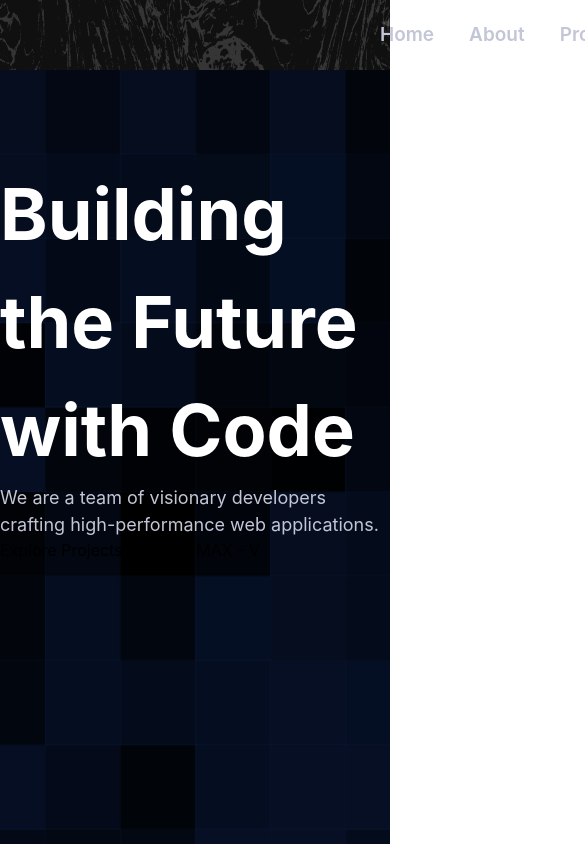
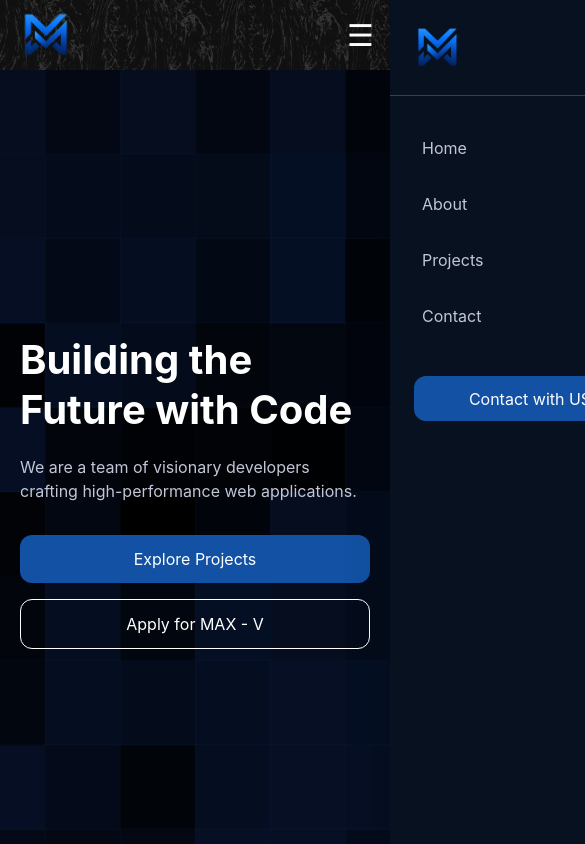
Before and after one commit to kamilov1701/MAX_V_uz, a React (Vite) app: page / in a window 390 px wide. Shown: the top 844 px of the page, 585 px wide, since content can reach past the window. Built offline with nearby package versions, Linux system fonts and the light colour scheme.

Commit message:
Navbar on responsive style

```diff
--- a/src/Components/Navbar.jsx
+++ b/src/Components/Navbar.jsx
@@ -1,25 +1,174 @@
+// import { Link } from "react-router-dom";
+// import Navlogo from "../assets/MAX_-_LOAN-logo.png";
+// import BG_Footer from "../assets/Footer_photo.png";
+
+// function Navbar() {
+//     return (
+//         <nav style={{ backgroundImage: `url(${BG_Footer})` }} className=" flex flex-nowrap items-center h-[70px]">
+//             <div className="container nav_div flex items-center">
+//                 <div className="flex items-center mr-[20px]">
+//                     <img className="w-[75px]" src={Navlogo} alt="" />
+//                 </div>
+//                 <div className="flex ml-[360px] gap-[35px] items-center flex-1 text-[#C2C6D6] text-[19px] font-semibold">
+//                     <Link to="/">Home</Link> {" "}
+//                     <Link to="/about">About</Link> {" "}
+//                     <Link to="/projects">Projects</Link> {" "}
+//                     <Link to="/contact">Contact</Link>
+//                 </div>
+//                 <div className="bg-[#1251a3] w-[145px] h-[42px] rounded-[12px] flex items-center justify-center">
+//                     <a className="text-white text-[16px]" href="#!"><button>Contact with US</button></a>
+//                 </div>
+//             </div>
+//         </nav>
+//     );
+// }
+
+// export default Navbar;
+
+
+
+
+
+
+
+
+
+
+
+
+
+import { useState } from "react";
 import { Link } from "react-router-dom";
 import Navlogo from "../assets/MAX_-_LOAN-logo.png";
 import BG_Footer from "../assets/Footer_photo.png";
 
 function Navbar() {
+    const [open, setOpen] = useState(false);
+
     return (
-        <nav style={{ backgroundImage: `url(${BG_Footer})` }} className=" flex flex-nowrap items-center h-[70px]">
-            <div className="container nav_div flex items-center">
-                <div className="flex items-center mr-[20px]">
-                    <img className="w-[75px]" src={Navlogo} alt="" />
+        <>
+            <nav
+                style={{ backgroundImage: `url(${BG_Footer})` }}
+                className="w-full bg-cover bg-center h-[70px] relative z-50"
+            >
+                <div className="container mx-auto px-4 h-full flex items-center justify-between">
+
+                    {/* Logo */}
+                    <div className="flex items-center">
+                        <img
+                            className="w-[60px] sm:w-[65px] lg:w-[75px]"
+                            src={Navlogo}
+                            alt="Logo"
+                        />
+                    </div>
+
+                    {/* Desktop Menu */}
+                    <div className="hidden lg:flex items-center gap-8 text-[#C2C6D6] text-[19px] font-semibold">
+                        <Link to="/" className="hover:text-white transition">
+                            Home
+                        </Link>
+
+                        <Link to="/about" className="hover:text-white transition">
+                            About
+                        </Link>
+
+                        <Link to="/projects" className="hover:text-white transition">
+                            Projects
+                        </Link>
+
+                        <Link to="/contact" className="hover:text-white transition">
+                            Contact
+                        </Link>
+                    </div>
+
+                    {/* Desktop Button */}
+                    <div className="hidden lg:flex bg-[#1251a3] w-[145px] h-[42px] rounded-[12px] items-center justify-center">
+                        <button className="text-white text-[16px]">
+                            Contact with US
+                        </button>
+                    </div>
+
+                    {/* Mobile Button */}
+                    <button
+                        onClick={() => setOpen(true)}
+                        className="lg:hidden text-white text-3xl"
+                    >
+                        ☰
+                    </button>
+
                 </div>
-                <div className="flex ml-[360px] gap-[35px] items-center flex-1 text-[#C2C6D6] text-[19px] font-semibold">
-                    <Link to="/">Home</Link> {" "}
-                    <Link to="/about">About</Link> {" "}
-                    <Link to="/projects">Projects</Link> {" "}
-                    <Link to="/contact">Contact</Link>
+            </nav>
+
+            {/* Overlay */}
+            <div
+                onClick={() => setOpen(false)}
+                className={`fixed inset-0 bg-black/50 backdrop-blur-sm transition-opacity duration-300 z-40 ${open ? "opacity-100 visible" : "opacity-0 invisible"
+                    }`}
+            />
+
+            {/* Sidebar */}
+            <div
+                className={`fixed top-0 right-0 h-screen w-[280px] bg-[#08111f] shadow-2xl z-50 transform transition-transform duration-500 ease-in-out ${open ? "translate-x-0" : "translate-x-full"
+                    }`}
+            >
+                <div className="flex justify-between items-center p-5 border-b border-gray-700">
+                    <img
+                        src={Navlogo}
+                        alt=""
+                        className="w-[55px]"
+                    />
+
+                    <button
+                        onClick={() => setOpen(false)}
+                        className="text-white text-3xl"
+                    >
+                        ✕
+                    </button>
                 </div>
-                <div className="bg-[#1251a3] w-[145px] h-[42px] rounded-[12px] flex items-center justify-center">
-                    <a className="text-white text-[16px]" href="#!"><button>Contact with US</button></a>
+
+                <div className="flex flex-col mt-6">
+
+                    <Link
+                        to="/"
+                        onClick={() => setOpen(false)}
+                        className="px-8 py-4 text-[#C2C6D6] hover:bg-[#1251a3] hover:text-white transition"
+                    >
+                        Home
+                    </Link>
+
+                    <Link
+                        to="/about"
+                        onClick={() => setOpen(false)}
+                        className="px-8 py-4 text-[#C2C6D6] hover:bg-[#1251a3] hover:text-white transition"
+                    >
+                        About
+                    </Link>
+
+                    <Link
+                        to="/projects"
+                        onClick={() => setOpen(false)}
+                        className="px-8 py-4 text-[#C2C6D6] hover:bg-[#1251a3] hover:text-white transition"
+                    >
+                        Projects
+                    </Link>
+
+                    <Link
+                        to="/contact"
+                        onClick={() => setOpen(false)}
+                        className="px-8 py-4 text-[#C2C6D6] hover:bg-[#1251a3] hover:text-white transition"
+                    >
+                        Contact
+                    </Link>
+
+                    <div className="px-6 mt-8">
+                        <button className="w-full h-[45px] bg-[#1251a3] rounded-xl text-white">
+                            Contact with US
+                        </button>
+                    </div>
+
                 </div>
             </div>
-        </nav>
+        </>
     );
 }
 
--- a/src/Pages/Home.jsx
+++ b/src/Pages/Home.jsx
@@ -1,7 +1,50 @@
+// import { useState } from "react";
+// import reactLogo from "../assets/react.svg";
+// import viteLogo from "../assets/vite.svg";
+// import heroImg from "../assets/hero.png";
+// import "../App.css";
+// import HeaderLogo from "../assets/Header_BG.png";
+
+// function Home() {
+//     const [count, setCount] = useState(0);
+
+//     return (
+//         <>
+//         <div style={{ backgroundImage: `url(${HeaderLogo})`, backgroundSize: "cover", backgroundPosition: "center", height: "100vh" }}>
+//             <div className="container">
+//                 <div className="header_content max-w-[568px] w-full pt-[90px]">
+//                     <h1 className="text-[72px] font-bold text-[#fff]">Building the Future with Code</h1>
+//                     <p className="text-[#C2C6D6] text-[18px] max-w-[512px] w-full">We are a team of visionary developers crafting high-performance web applications.</p>
+//                     <button><a href="#!">Explore Projects</a></button>
+//                     <button><a href="#!">Apply for MAX - V</a></button>
+//                 </div>
+//             </div>
+//         </div>
+//         </>
+//     );
+// }
+
+// export default Home;
+
+
+
+
+
+
+
+
+
+
+
+
+
+
+
+
+
+
+
 import { useState } from "react";
-import reactLogo from "../assets/react.svg";
-import viteLogo from "../assets/vite.svg";
-import heroImg from "../assets/hero.png";
 import "../App.css";
 import HeaderLogo from "../assets/Header_BG.png";
 
@@ -10,16 +53,86 @@ function Home() {
 
     return (
         <>
-        <div style={{ backgroundImage: `url(${HeaderLogo})`, backgroundSize: "cover", backgroundPosition: "center", height: "100vh" }}>
-            <div className="container">
-                <div className="header_content max-w-[568px] w-full pt-[90px]">
-                    <h1 className="text-[72px] font-bold text-[#fff]">Building the Future with Code</h1>
-                    <p className="text-[#C2C6D6] text-[18px] max-w-[512px] w-full">We are a team of visionary developers crafting high-performance web applications.</p>
-                    <button><a href="#!">Explore Projects</a></button>
-                    <button><a href="#!">Apply for MAX - V</a></button>
+            <div
+                style={{
+                    backgroundImage: `url(${HeaderLogo})`,
+                    backgroundSize: "cover",
+                    backgroundPosition: "center",
+                }}
+                className="min-h-screen flex items-center"
+            >
+                <div className="container mx-auto px-5 sm:px-8 lg:px-0">
+                    <div className="header_content max-w-[568px] w-full py-20 lg:py-0">
+
+                        <h1
+                            className="
+                                text-white
+                                font-bold
+                                leading-tight
+                                text-[40px]
+                                sm:text-[52px]
+                                md:text-[60px]
+                                lg:text-[72px]
+                            "
+                        >
+                            Building the Future with Code
+                        </h1>
+
+                        <p
+                            className="
+                                text-[#C2C6D6]
+                                mt-5
+                                max-w-[512px]
+                                text-[16px]
+                                sm:text-[17px]
+                                lg:text-[18px]
+                            "
+                        >
+                            We are a team of visionary developers crafting
+                            high-performance web applications.
+                        </p>
+
+                        <div className="flex flex-col sm:flex-row gap-4 mt-8">
+
+                            <button
+                                className="
+                                    bg-[#1251a3]
+                                    text-white
+                                    px-8
+                                    py-3
+                                    rounded-xl
+                                    hover:bg-[#0f458d]
+                                    transition
+                                    w-full
+                                    sm:w-auto
+                                "
+                            >
+                                <a href="#!">Explore Projects</a>
+                            </button>
+
+                            <button
+                                className="
+                                    border
+                                    border-white
+                                    text-white
+                                    px-8
+                                    py-3
+                                    rounded-xl
+                                    hover:bg-white
+                                    hover:text-black
+                                    transition
+                                    w-full
+                                    sm:w-auto
+                                "
+                            >
+                                <a href="#!">Apply for MAX - V</a>
+                            </button>
+
+                        </div>
+
+                    </div>
                 </div>
             </div>
-        </div>
         </>
     );
 }
```
